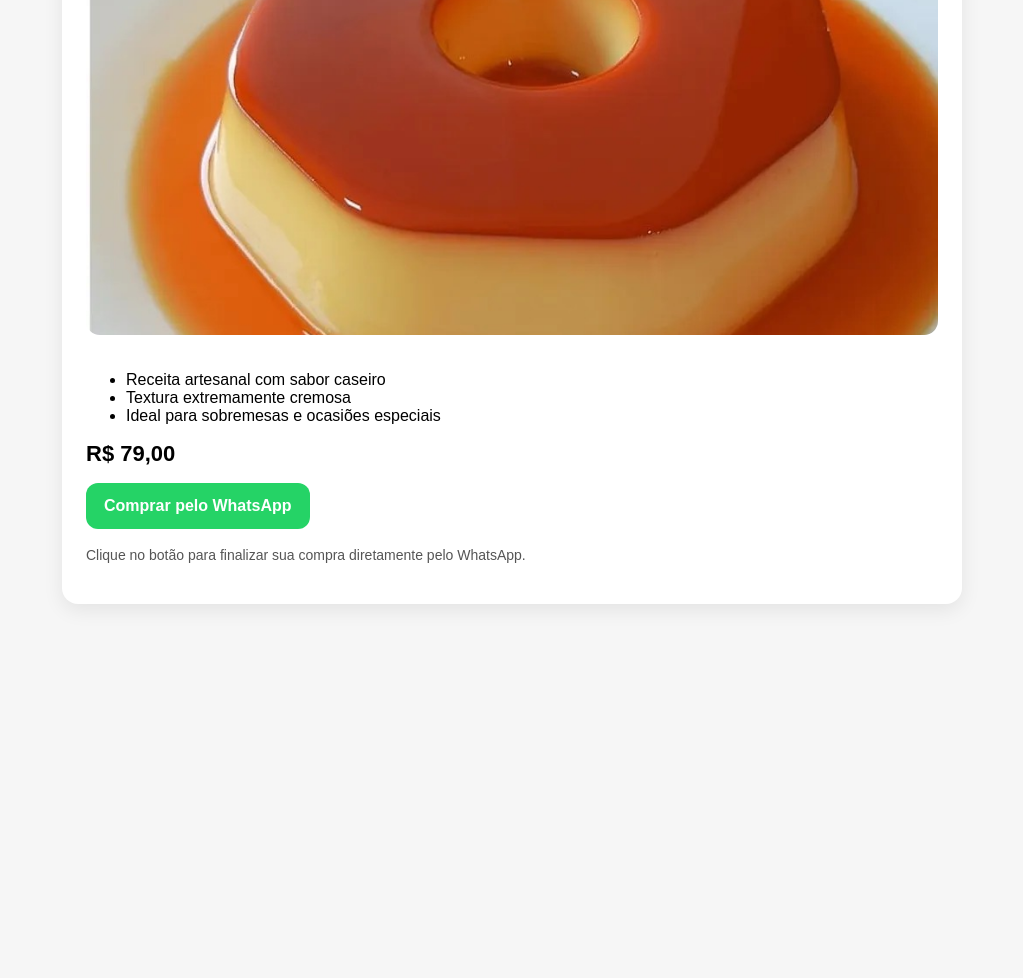
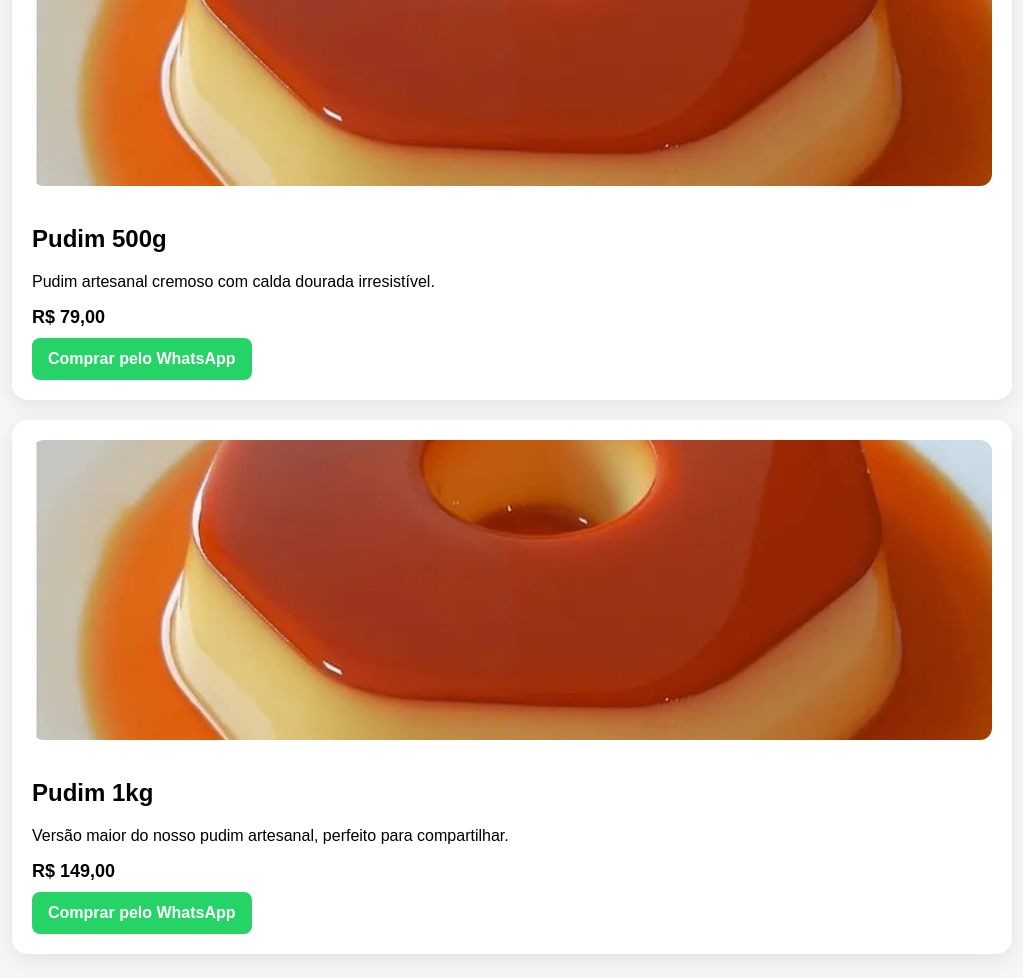
Before and after one commit to meupudim/meu-site, a plain HTML site: page index.html in a window 1280 px wide. Shown: the part 246-1224 px from the top of the page, without its empty margins (128-1151 px from the left). Before the commit the page ends 874 px from the top, so only its background shows below. Drawn offline with Linux system fonts and the light colour scheme.

Commit message:
Add files via upload

```diff
--- a/index.html
+++ b/index.html
@@ -3,60 +3,102 @@
 <head>
   <meta charset="utf-8" />
   <meta name="viewport" content="width=device-width, initial-scale=1" />
-  <title>Pudim 500g</title>
+  <title>Cardápio</title>
+
   <style>
-    body { font-family: Arial, sans-serif; margin: 0; background:#f6f6f6; }
-    .wrap { max-width: 900px; margin: 0 auto; padding: 24px; }
-    .card { background:#fff; border-radius: 16px; padding: 24px; box-shadow: 0 6px 20px rgba(0,0,0,.08); }
-    h1 { margin: 0 0 8px; }
-    p { line-height: 1.5; }
-    .price { font-size: 22px; font-weight: 700; margin: 16px 0; }
+    body {
+      font-family: Arial, sans-serif;
+      margin: 0;
+      background: #f6f6f6;
+    }
+
+    .wrap {
+      max-width: 1000px;
+      margin: 0 auto;
+      padding: 24px;
+    }
+
+    h1 {
+      text-align: center;
+      margin-bottom: 30px;
+    }
+
+    .grid {
+      display: grid;
+      gap: 20px;
+    }
+
+    .card {
+      background: #fff;
+      border-radius: 16px;
+      padding: 20px;
+      box-shadow: 0 6px 20px rgba(0,0,0,.08);
+    }
+
+    .img {
+      width: 100%;
+      max-height: 300px;
+      object-fit: cover;
+      border-radius: 12px;
+      margin-bottom: 15px;
+    }
+
+    .price {
+      font-weight: bold;
+      margin: 10px 0;
+      font-size: 18px;
+    }
+
     .btn {
-      display: inline-block; padding: 14px 18px; border-radius: 12px;
-      text-decoration: none; background: #25D366; color: white; font-weight: 700;
+      display: inline-block;
+      padding: 12px 16px;
+      background: #25D366;
+      color: white;
+      text-decoration: none;
+      border-radius: 8px;
+      font-weight: bold;
     }
-    .btn:hover { opacity: .9; }
-    .img {
-      width: 100%; max-height: 400px; object-fit: cover; border-radius: 14px; margin: 16px 0;
+
+    .btn:hover {
+      opacity: 0.9;
     }
-    .muted { color:#555; font-size:14px; }
   </style>
 </head>
 <body>
+
   <div class="wrap">
-    <div class="card">
-      <h1>Pudim 500g</h1>
+    <h1>Nosso Cardápio</h1>
 
-      <p>
-        Pudim artesanal cremoso, preparado com ingredientes selecionados e aquela calda dourada irresistível.
-        Textura macia, sabor equilibrado e o doce perfeito para fechar qualquer refeição com chave de ouro.
-      </p>
+    <div class="grid">
 
-      <img class="img" src="pudim.jpeg" alt="Pudim 500g">
+      <!-- PUDIM 500g -->
+      <div class="card">
+        <img class="img" src="pudim.jpeg" alt="Pudim 500g">
+        <h2>Pudim 500g</h2>
+        <p>Pudim artesanal cremoso com calda dourada irresistível.</p>
+        <div class="price">R$ 79,00</div>
+        <a class="btn"
+           href="https://wa.me/5547992305889?text=Olá! Quero comprar o Pudim 500g por R$79."
+           target="_blank">
+           Comprar pelo WhatsApp
+        </a>
+      </div>
 
-      <ul>
-        <li>Receita artesanal com sabor caseiro</li>
-        <li>Textura extremamente cremosa</li>
-        <li>Ideal para sobremesas e ocasiões especiais</li>
-      </ul>
+      <!-- PUDIM 1kg -->
+      <div class="card">
+        <img class="img" src="pudim.jpeg" alt="Pudim 1kg">
+        <h2>Pudim 1kg</h2>
+        <p>Versão maior do nosso pudim artesanal, perfeito para compartilhar.</p>
+        <div class="price">R$ 149,00</div>
+        <a class="btn"
+           href="https://wa.me/5547992305889?text=Olá! Quero comprar o Pudim 1kg por R$149."
+           target="_blank">
+           Comprar pelo WhatsApp
+        </a>
+      </div>
 
-      <div class="price">R$ 79,00</div>
-
-      <a class="btn" id="zap" href="#" target="_blank" rel="noopener">
-        Comprar pelo WhatsApp
-      </a>
-
-      <p class="muted" style="margin-top:16px;">
-        Clique no botão para finalizar sua compra diretamente pelo WhatsApp.
-      </p>
     </div>
   </div>
 
-  <script>
-    const phone = "5547992305889";
-    const message = "Olá! Quero comprar o Pudim 500g por R$79. Pode me informar disponibilidade e formas de pagamento?";
-    const link = "https://wa.me/" + phone + "?text=" + encodeURIComponent(message);
-    document.getElementById("zap").href = link;
-  </script>
 </body>
 </html>
```
